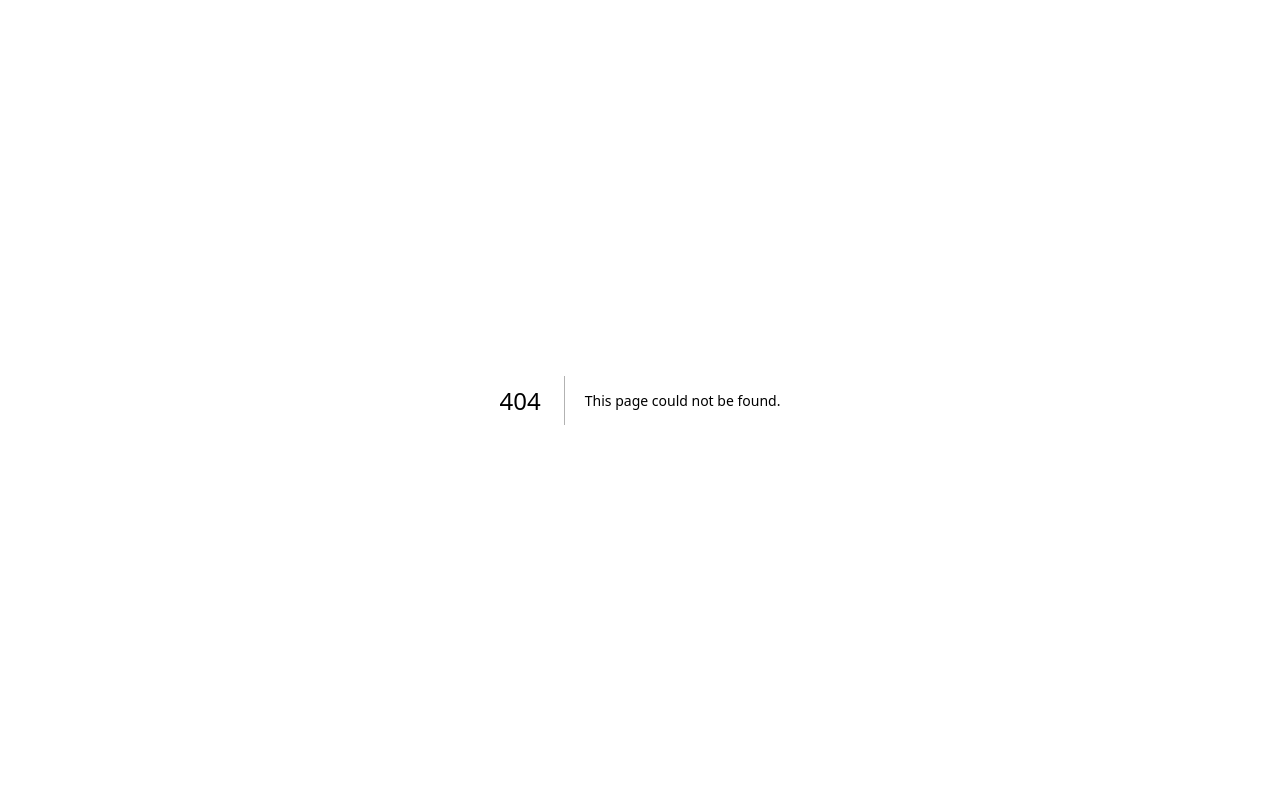
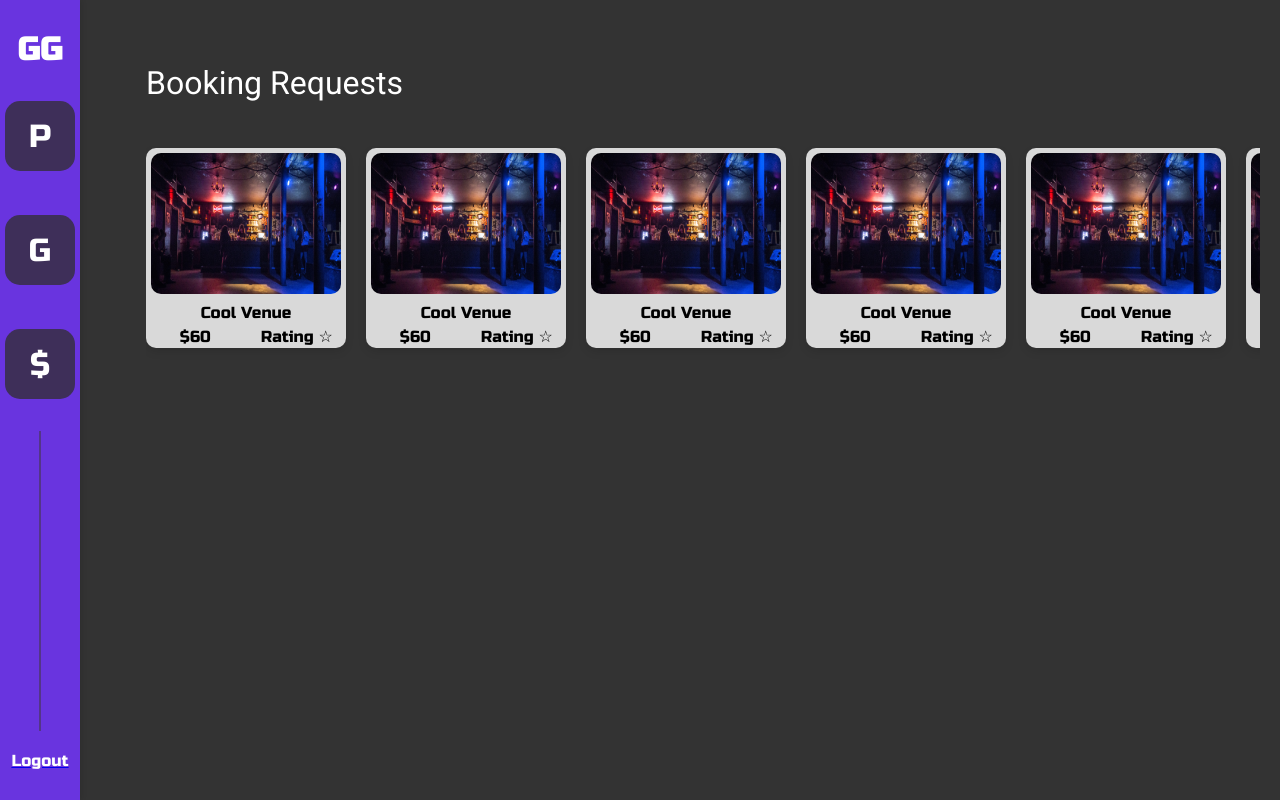
Before and after one commit to AnthonyP05/GimmeGig, a Next.js app: page /BookingPage in a window 1280 px wide. Before the commit this address had no page. Built offline with nearby package versions, Linux system fonts and the light colour scheme.

Commit message:
Booking Page added UWU

```diff
--- a/components/ExploreComponents/sidebar.js
+++ b/components/ExploreComponents/sidebar.js
@@ -72,7 +72,7 @@ const Sidebar = () => {
                 <div className={russo.className} style={boxContainer}>
                     <SidebarCard href="../../profilepage" imageSrc="/money-41-256.png" altText="P" title="Finances" />
                     <SidebarCard href="../../discoverpage" imageSrc="/ozzy.jpg" altText="G" title="Gigs/Artists" />
-                    <SidebarCard href="#" imageSrc="/profile-icon-png-889.png" altText="$" title="Profile" />
+                    <SidebarCard href="../../BookingPage" imageSrc="/profile-icon-png-889.png" altText="$" title="Profile" />
 
                 </div>
             </div>
--- /dev/null
+++ b/pages/BookingPage.js
@@ -0,0 +1,128 @@
+import React, { useState, useEffect, useRef } from 'react';
+import Sidebar from '../components/ExploreComponents/sidebar';
+import Card from '../components/ExploreComponents/card';
+import { Roboto } from 'next/font/google';
+
+const roboto = Roboto({
+  weight: ['400', '700'], // Specify the weights you need
+  subsets: ['latin'], // Specify the subsets you need
+});
+
+const BookingPage = () => {
+    const [forYouCards, setForYouCards] = useState(Array.from({ length: 8 }, (_, i) => `Profile Card ${i + 1}`));
+    const mainContainerRef = useRef(null);
+    const forYouContainerRef = useRef(null);
+
+    // Function to load more cards for Recent section
+    const loadMoreRecentCards = () => {
+        setRecentCards(prevCards => [
+            ...prevCards,
+            ...Array.from({ length: 10 }, (_, i) => `Recent Card ${prevCards.length + i + 1}`)
+        ]);
+    };
+
+    // Function to load more cards for For You section
+    const loadMoreForYouCards = () => {
+        setForYouCards(prevCards => [
+            ...prevCards,
+            ...Array.from({ length: 7 }, (_, i) => `Profile Card ${prevCards.length + i + 1}`)
+        ]);
+    };
+
+
+    // Infinite scroll effect for For You section
+    useEffect(() => {
+        const handleScroll = () => {
+            if (forYouContainerRef.current) {
+                const { scrollLeft, scrollWidth, clientWidth } = forYouContainerRef.current;
+                if (scrollLeft + clientWidth >= scrollWidth) {
+                    loadMoreForYouCards();
+                }
+            }
+        };
+
+        const forYouContainer = forYouContainerRef.current;
+        if (forYouContainer) {
+            forYouContainer.addEventListener('scroll', handleScroll);
+        }
+        return () => {
+            if (forYouContainer) {
+                forYouContainer.removeEventListener('scroll', handleScroll);
+            }
+        };
+    }, []);
+
+    // Inline styles for the main content area
+    const mainContentStyles = {
+        flex: 1,
+        padding: '20px',
+        paddingTop: '5vh',
+        paddingLeft: '12vh',
+        backgroundColor: '#333333',
+        height: '100vh',
+        overflowY: 'auto',
+        marginLeft: '50px', // Add margin to account for the sidebar width
+        scrollbarWidth: 'none', // Hide scrollbar for Firefox
+        msOverflowStyle: 'none', // Hide scrollbar for Internet Explorer and Edge
+    };
+
+    const sideBarStyles = {
+        display: 'block',
+    };
+
+    // Inline styles for the container (to hold Sidebar and main content)
+    const containerStyles = {
+        display: 'flex',
+    };
+
+    const forYouContainer = {
+        marginBottom: '40px',
+        position: 'relative',
+    };
+
+    const forYouStyles = {
+        fontSize: '2rem',
+        color: '#FFFFFF',
+        marginBottom: '20px',
+        padding: '3vh',
+        paddingLeft: '0vh',
+    };
+
+    const forYouCardsContainer = {
+        display: 'flex',
+        overflowX: 'auto',
+        gap: '20px',
+        scrollbarWidth: 'none', // Hide scrollbar for Firefox
+        msOverflowStyle: 'none', // Hide scrollbar for Internet Explorer and Edge
+    };
+
+    const siteContainer = {
+        display: 'flex',
+        flexDirection: 'column',
+        gap: '20px',
+        flex: 1
+    };
+
+    return (
+        <div style={containerStyles}>
+            {/* Include the Sidebar component */}
+            <div style={sideBarStyles}>
+                <Sidebar />
+            </div>
+
+            {/* Main content area */}
+            <main style={mainContentStyles} ref={mainContainerRef} className="hide-scrollbar">
+                <div style={forYouContainer}>
+                    <div className={roboto.className} style={forYouStyles}>Booking Requests</div>
+                    <div style={forYouCardsContainer} ref={forYouContainerRef} className="hide-scrollbar">
+                        {forYouCards.map((card, index) => (
+                            <Card key={index} href={`/profile/${index + 1}`} imageSrc="/venue.jpg" altText={card} line1={"Cool Venue"} column1={"$60"} column2={"Rating ☆"}/>
+                        ))}
+                    </div>
+                </div>
+            </main>
+        </div>
+    );
+};
+
+export default BookingPage;
```
Also changed, not shown: public/venue.jpg (added).
